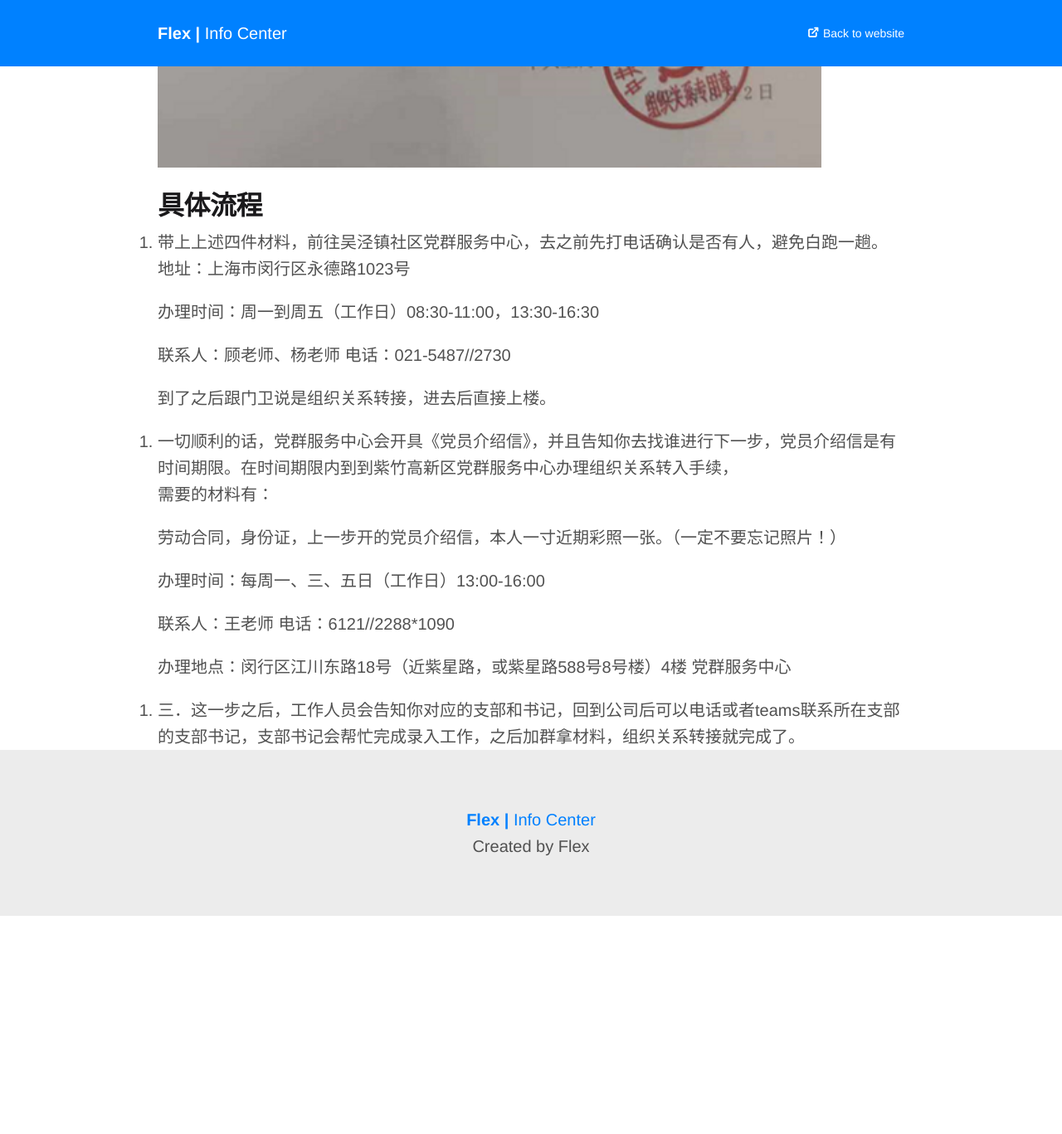
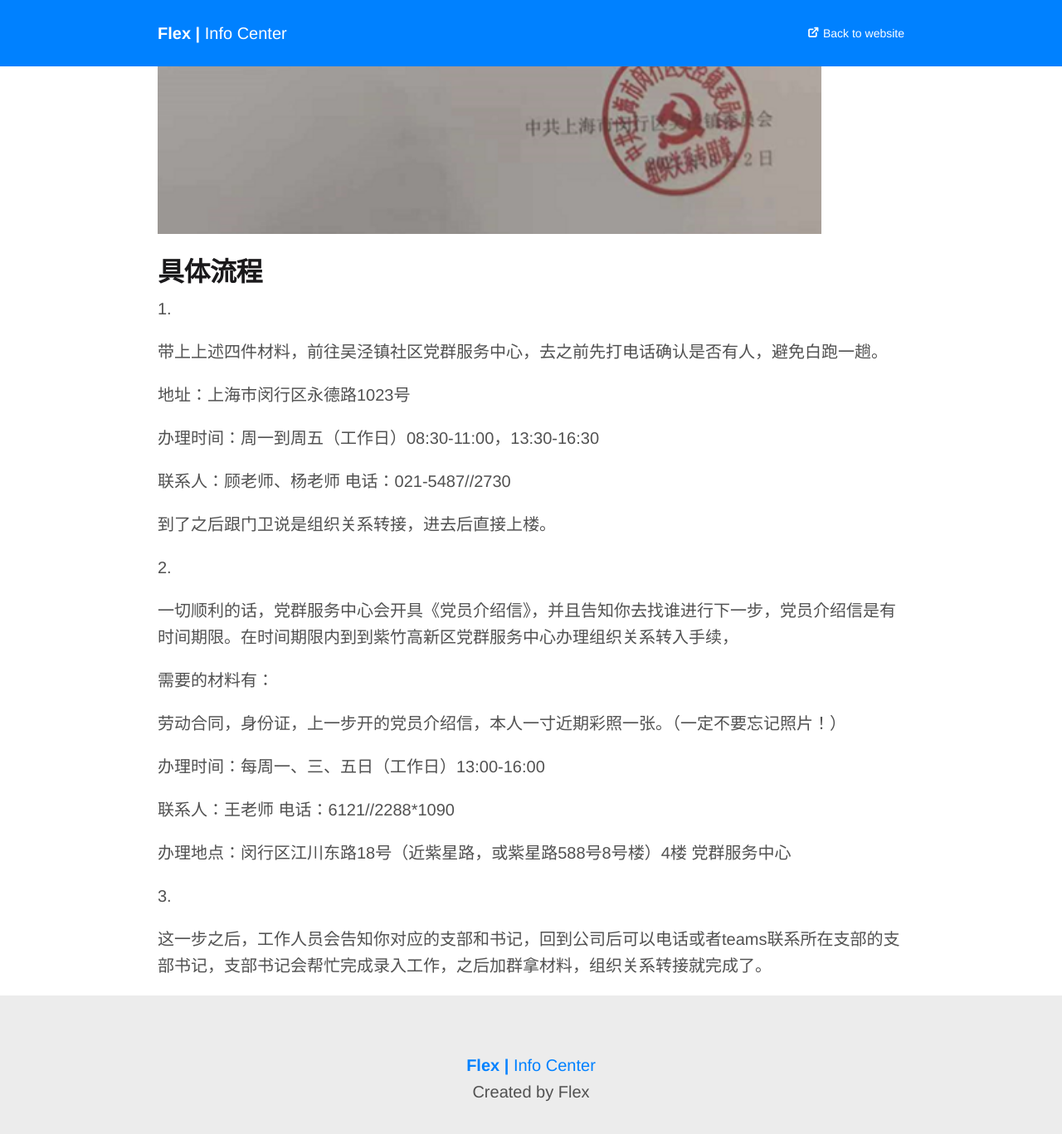
Before and after one commit to zizhuRent/flexprc, a Jekyll site: the page built from _posts/2099-01-01-shanghaiorg.md, in a window 1280 px wide and 1400 px high, scrolled down 2926 px. Shown: the top 1367 px of the window at 83% size. Built offline with Jekyll 4.4.1, drawn with Linux system fonts in a browser that asks for light colours; some web fonts are replaced; before the commit the page ends 4030 px from its top, so only the background shows below that; some of the changed text lies outside the part shown.

```diff
--- a/_posts/2099-01-01-shanghaiorg.md
+++ b/_posts/2099-01-01-shanghaiorg.md
@@ -11,7 +11,7 @@
 
 ## 需要材料
 
-1. 党员介绍信
+<p>1. 党员介绍信</p>
 
 情况一：本人党员组织关系已在上海市（在上海上学），
 
@@ -23,15 +23,15 @@
 
 抬头：中共上海市闵行区委组织部
 
-2. 身份证复印件
+<p>2. 身份证复印件</p>
 
 建议多复印几份，很多地方都要用，身份证原件最好也带上。
 
-3. 劳动合同复印件
+<p>3. 劳动合同复印件</p>
 
 公司发的劳动合同，理论上只需要复印有名字的那一面，以防万一，建议也带上原件。
 
-4. 党员证明材料
+<p>4. 党员证明材料</p>
 
 情况一：“中国共产党入党志愿书”复印件，这个可以作为党员证明材料，一般在学校档案室可以获得。
 
@@ -47,7 +47,7 @@
 
 ## 具体流程
 
-1. 带上上述四件材料，前往吴泾镇社区党群服务中心，去之前先打电话确认是否有人，避免白跑一趟。
+<p>1.</p> 带上上述四件材料，前往吴泾镇社区党群服务中心，去之前先打电话确认是否有人，避免白跑一趟。
 
 地址：上海市闵行区永德路1023号
 
@@ -57,7 +57,7 @@
 
 到了之后跟门卫说是组织关系转接，进去后直接上楼。
 
-2. 一切顺利的话，党群服务中心会开具《党员介绍信》，并且告知你去找谁进行下一步，党员介绍信是有时间期限。在时间期限内到到紫竹高新区党群服务中心办理组织关系转入手续，
+<p>2.</p> 一切顺利的话，党群服务中心会开具《党员介绍信》，并且告知你去找谁进行下一步，党员介绍信是有时间期限。在时间期限内到到紫竹高新区党群服务中心办理组织关系转入手续，
 
 需要的材料有：
 
@@ -69,4 +69,4 @@
 
 办理地点：闵行区江川东路18号（近紫星路，或紫星路588号8号楼）4楼 党群服务中心
 
-3. 三．这一步之后，工作人员会告知你对应的支部和书记，回到公司后可以电话或者teams联系所在支部的支部书记，支部书记会帮忙完成录入工作，之后加群拿材料，组织关系转接就完成了。
+<p>3.</p> 这一步之后，工作人员会告知你对应的支部和书记，回到公司后可以电话或者teams联系所在支部的支部书记，支部书记会帮忙完成录入工作，之后加群拿材料，组织关系转接就完成了。
```
